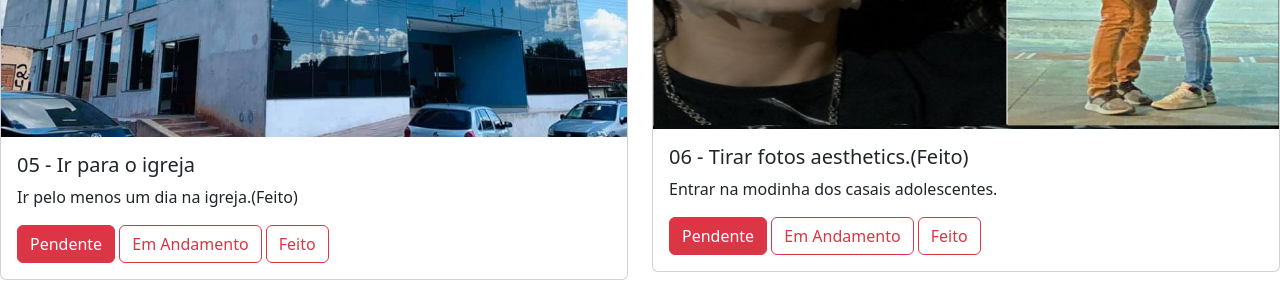
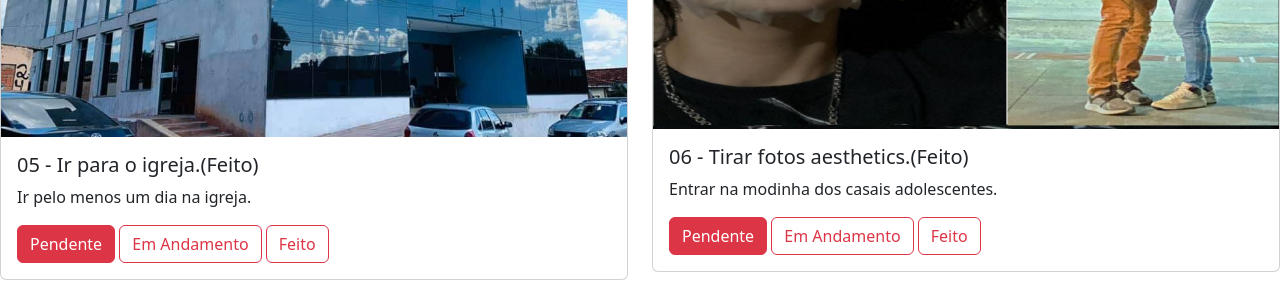
Before and after one commit to OthavioNogueira/nosso-site, a plain HTML site: page index.html in a window 1280 px wide. Shown: the part 1416-1698 px from the top of the page. Drawn offline with nearby package versions, Linux system fonts and the light colour scheme.

Commit message:
Add files via upload

```diff
--- a/index.html
+++ b/index.html
@@ -96,8 +96,8 @@
     <div class="card">
       <img src="05 - Igreja.jpg" class="card-img-top" alt="...">
       <div class="card-body">
-        <h5 class="card-title">05 - Ir para o igreja</h5>
-        <p class="card-text">Ir pelo menos um dia na igreja.(Feito)</p>
+        <h5 class="card-title">05 - Ir para o igreja.(Feito)</h5>
+        <p class="card-text">Ir pelo menos um dia na igreja.</p>
         <div class="btn-group-vertical2" role="group" aria-label="Vertical radio toggle button group">
           <input type="radio" class="btn-check" name="vbtn-radio0000000" id="vbtn-radio13" autocomplete="off" checked>
           <label class="btn btn-outline-danger" for="vbtn-radio13">Pendente</label>
```
